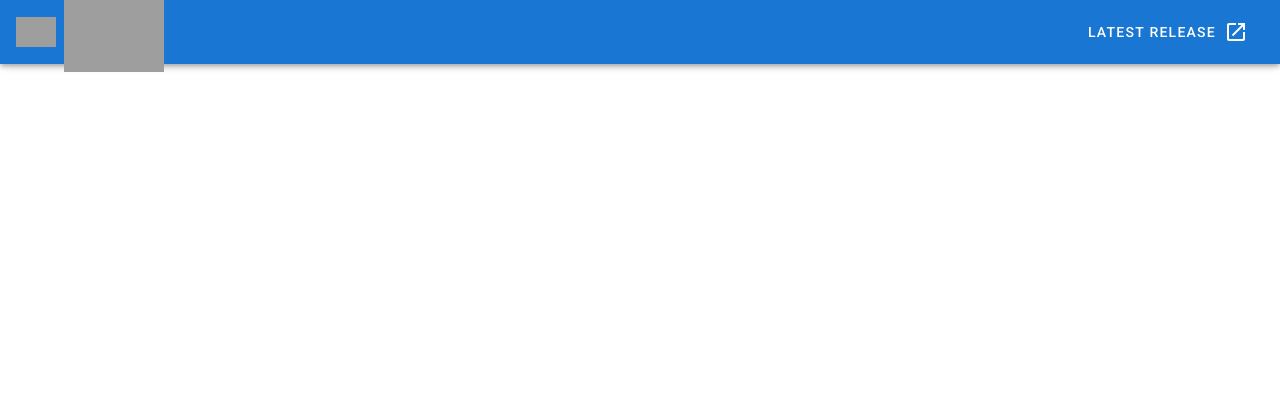
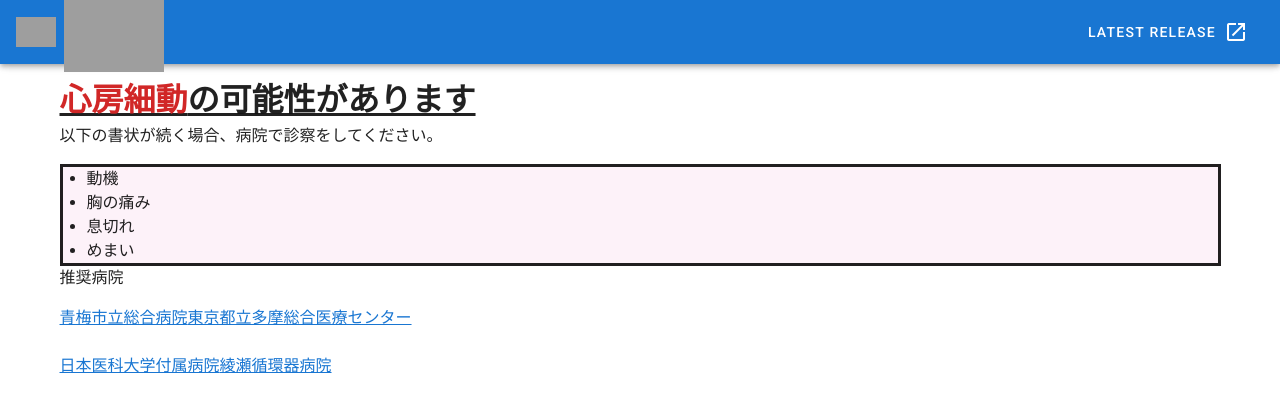
Before and after one commit to K-Fryxell/BID_Admin, a Vue app: page /user_measures in a window 1280 px wide. Shown: the top 412 px of the page. Built offline with nearby package versions, Linux system fonts and the light colour scheme; grey boxes are pictures that could not be loaded.

Commit message:
FIX_router

```diff
--- a/src/router/index.js
+++ b/src/router/index.js
@@ -6,22 +6,39 @@ Vue.use(VueRouter)
 const routes = [
   {
     path: '/',
-    name: 'TOP',
+    name: 'top',
     component: () =>
-      import('@/views/admin/top.vue')
+        import('@/views/admin/top.vue')
+},
+  {
+      path: '/user_details',
+      name: 'userDetails',
+      component: () =>
+          import('@/views/admin/userDetails.vue')
   },
   {
-    path: '/user_details',
-    name: 'userDetails',
+    path: '/user_regist',
+    name: 'userRegist',
     component: () =>
-      import('@/views/public/userDetails.vue')
-  },
+        import('@/views/public/regist.vue')
+},
   {
-    path: '/regist',
-    name: 'Regist',
+    path: '/user_measures',
+    name: 'userMeasures',
     component: () =>
-      import('../views/public/regist.vue')
-  }
+        import('@/views/public/userMeasures.vue')
+},
+{
+  path: '/user_measuresDetail',
+  name: 'userMeasuresDetail',
+  component: () =>
+      import('@/views/public/userMeasuresDetail.vue')
+},
+  // {
+  //   path: '/about',
+  //   name: 'About',
+  //   component: () => import('../views/About.vue')
+  // }
 ]
 
 const router = new VueRouter({
--- /dev/null
+++ b/src/views/public/userMeasures.vue
@@ -0,0 +1,42 @@
+<template>
+  <v-container>
+    <h1><strong>心房細動</strong>の可能性があります</h1>
+    <p>以下の書状が続く場合、病院で診察をしてください。</p>
+    <div class="box">
+      <ul>
+        <li>動機</li>
+        <li>胸の痛み</li>
+        <li>息切れ</li>
+        <li>めまい</li>
+      </ul>
+    </div>
+
+    <p>推奨病院</p>
+    <a href="#">青梅市立総合病院</a>
+    <a href="#">東京都立多摩総合医療センター</a>
+    <br />
+    <br />
+    <a href="#">日本医科大学付属病院</a>
+    <a href="#">綾瀬循環器病院</a>
+  </v-container>
+</template>
+
+<style scoped lang="css">
+template {
+  margin: 0;
+  padding: 0;
+  /* background-image: url(~@/assets/haikei.png); */
+  /* background: url("~assets/haikei.png"); */
+  background-size: cover;
+}
+h1 {
+  text-decoration: underline;
+}
+strong {
+  color: #d12727;
+}
+.box {
+  border: solid 3px;
+  background: #fdf2f9;
+}
+</style>
--- /dev/null
+++ b/src/views/public/userMeasuresDetail.vue
@@ -0,0 +1,5 @@
+<template>
+  <v-container>
+    <h1>心房細動の<br />リスクと対策</h1>
+  </v-container>
+</template>
```
Also changed, not shown: src/assets/haikei.png (added), src/views/admin/userDetails.vue (renamed from src/views/public/userDetails.vue).
